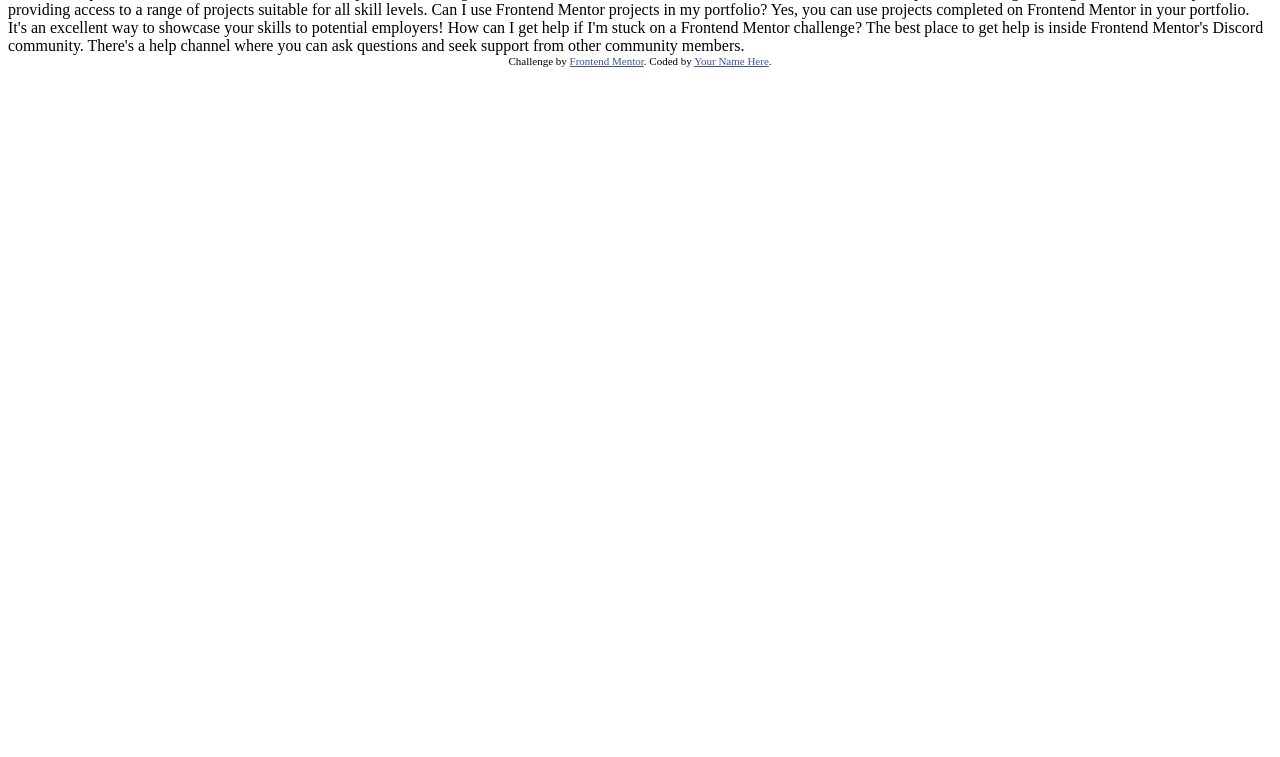
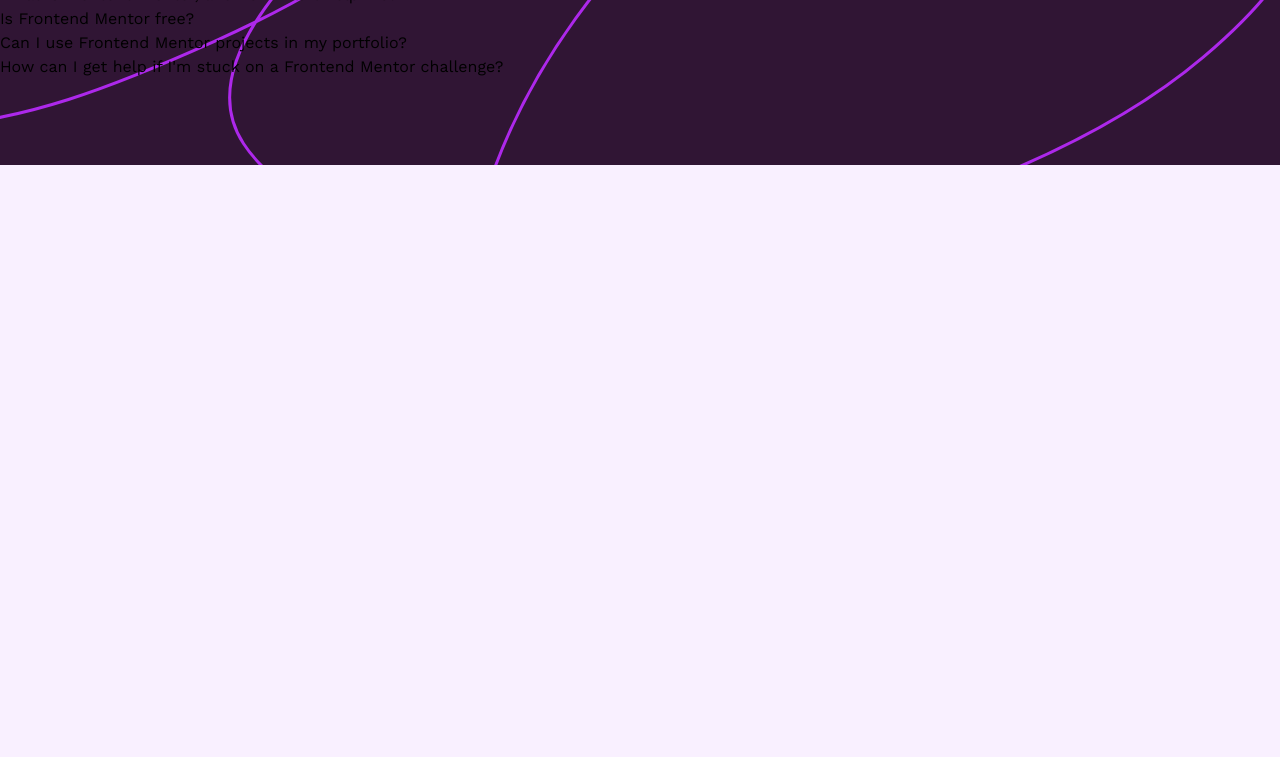
Before and after one commit to EbadShelby/FAQ-JS_001, a plain HTML site: page index.html in a window 1280 px wide. Shown: the part 43-800 px from the top of the page. Drawn offline with nearby package versions, Linux system fonts and the light colour scheme.

Commit message:
added structure

```diff
--- a/index.html
+++ b/index.html
@@ -1,22 +1,50 @@
 <!DOCTYPE html>
 <html lang="en">
-<head>
-  <meta charset="UTF-8">
-  <meta name="viewport" content="width=device-width, initial-scale=1.0"> <!-- displays site properly based on user's device -->
+  <head>
+    <meta charset="UTF-8" />
+    <meta name="viewport" content="width=device-width, initial-scale=1.0" />
+    <!-- displays site properly based on user's device -->
 
-  <link rel="icon" type="image/png" sizes="32x32" href="./assets/images/favicon-32x32.png">
+    <link
+      rel="icon"
+      type="image/png"
+      sizes="32x32"
+      href="./assets/images/favicon-32x32.png"
+    />
 
-  <title>Frontend Mentor | FAQ accordion</title>
+    <title>Frontend Mentor | FAQ accordion</title>
 
-  <!-- Feel free to remove these styles or customise in your own stylesheet 👍 -->
-  <style>
-    .attribution { font-size: 11px; text-align: center; }
-    .attribution a { color: hsl(228, 45%, 44%); }
-  </style>
-</head>
-<body>
-
-  FAQs
+    <link rel="stylesheet" href="style.css" />
+    <link rel="preconnect" href="https://fonts.googleapis.com" />
+    <link rel="preconnect" href="https://fonts.gstatic.com" crossorigin />
+    <link
+      href="https://fonts.googleapis.com/css2?family=Work+Sans:ital,wght@0,100..900;1,100..900&display=swap"
+      rel="stylesheet"
+    />
+  </head>
+  <body>
+    <section class="faq-section">
+      <div class="faq-header"><h1>FAQs</h1></div>
+      <div class="faq-items">
+        <div class="faq-item">
+          <div><p class="faq-question">What is Frontend Mentor, and how will it help me?</p></div>
+        </div>
+        <div class="faq-item">
+          <div><p class="faq-question">Is Frontend Mentor free?</p></div>
+        </div>
+        <div class="faq-item">
+          <div><p class="faq-question">Can I use Frontend Mentor projects in my portfolio?</p></div>
+        </div>
+        <div class="faq-item">
+          <div>
+            <p class="faq-question">How can I get help if I'm stuck on a Frontend Mentor challenge?</p>
+          </div>
+        </div>
+      </div>
+    </section>
+  </body>
+</html>
+<!-- FAQs
 
   What is Frontend Mentor, and how will it help me?
 
@@ -39,10 +67,4 @@
   The best place to get help is inside Frontend Mentor's Discord community. There's a help
   channel where you can ask questions and seek support from other community members.
 
-
-  <div class="attribution">
-    Challenge by <a href="https://www.frontendmentor.io?ref=challenge" target="_blank">Frontend Mentor</a>.
-    Coded by <a href="#">Your Name Here</a>.
-  </div>
-</body>
-</html>
+-->
--- a/style.css
+++ b/style.css
@@ -0,0 +1,138 @@
+/* ======================================= */
+/* ========|| Custom Properties ||======== */
+/* ======================================= */
+:root {
+  --clr-primary-800: hsl(292, 42%, 14%);
+  --clr-primary-300: hsl(275, 100%, 97%);
+
+  --clr-secondary: hsl(292, 16%, 49%);
+
+  --clr-neutral-100: hsl(0, 0%, 100%);
+
+  --fw-regular: 400;
+  --fw-medium: 600;
+  --fw-bold: 700;
+
+  --ff-base: "Work Sans", sans-serif;
+
+  --spacing-50: 4px;
+  --spacing-100: 8px;
+  --spacing-150: 12px;
+  --spacing-200: 16px;
+  --spacing-250: 20px;
+  --spacing-300: 24px;
+  --spacing-350: 28px;
+  --spacing-400: 32px;
+  --spacing-500: 40px;
+  --spacing-600: 48px;
+  --spacing-700: 60px;
+  --spacing-800: 100px;
+  --spacing-900: 160px;
+  --spacing-1000: 240px;
+}
+/* ======================================= */
+/* ===============|| Reset ||============= */
+/* ======================================= */
+*,
+*::before,
+*::after {
+  box-sizing: border-box;
+}
+
+* {
+  margin: 0;
+  padding: 0;
+}
+
+html:focus-within {
+  scroll-behavior: smooth;
+}
+
+html,
+body {
+  min-height: 100vh;
+}
+
+body {
+  line-height: 1.5;
+  text-rendering: optimizeSpeed;
+}
+
+img,
+picture,
+video,
+canvas,
+svg {
+  vertical-align: middle;
+  max-width: 100%;
+}
+
+input,
+button,
+textarea,
+select {
+  font: inherit;
+}
+
+p {
+  overflow-wrap: break-word;
+  /* max-width: 75ch; */
+  text-wrap: pretty; /*prevent alone words*/
+  line-height: 1.5;
+}
+
+h1,
+h2,
+h3,
+h4,
+h5,
+h6 {
+  overflow-wrap: break-word;
+  line-height: 1.1;
+  text-wrap: balance;
+}
+
+/* ======================================= */
+/* ========|| General Styling ||========== */
+/* ======================================= */
+body {
+  font-family: var(--ff-base);
+  background-color: var(--clr-primary-300);
+  position: relative;
+}
+body::after {
+  position: absolute;
+  content: "";
+  background: url(assets/images/background-pattern-desktop.svg) top;
+  height: 13em;
+  top: 0;
+  left: 0;
+  right: 0;
+  z-index: -100;
+}
+/* ======================================= */
+/* ==========|| Header Style ||=========== */
+/* ======================================= */
+
+/* ======================================= */
+/* ===========|| Main Style ||============ */
+/* ======================================= */
+
+/* =============|| Buttons ||============= */
+
+/* =============|| Inputs ||============= */
+
+/* ======================================= */
+/* ==========|| footer Style ||=========== */
+/* ======================================= */
+
+/* ======================================= */
+/* ============|| Utilities ||============ */
+/* ======================================= */
+
+/* ======================================= */
+/* ===========|| Breakpoints ||=========== */
+/* ======================================= */
+
+/* button shadow  left-right/ down-up/ blur/ spread */
+/* box-shadow: inset 0px -2px 0px 1px rgba(0,0,0,0.4); */
```
